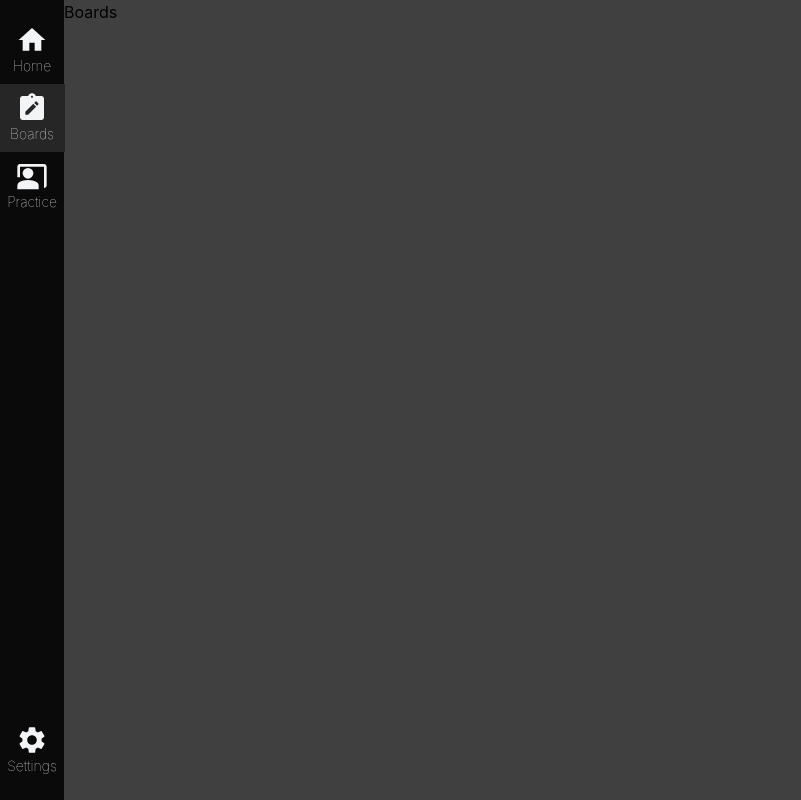
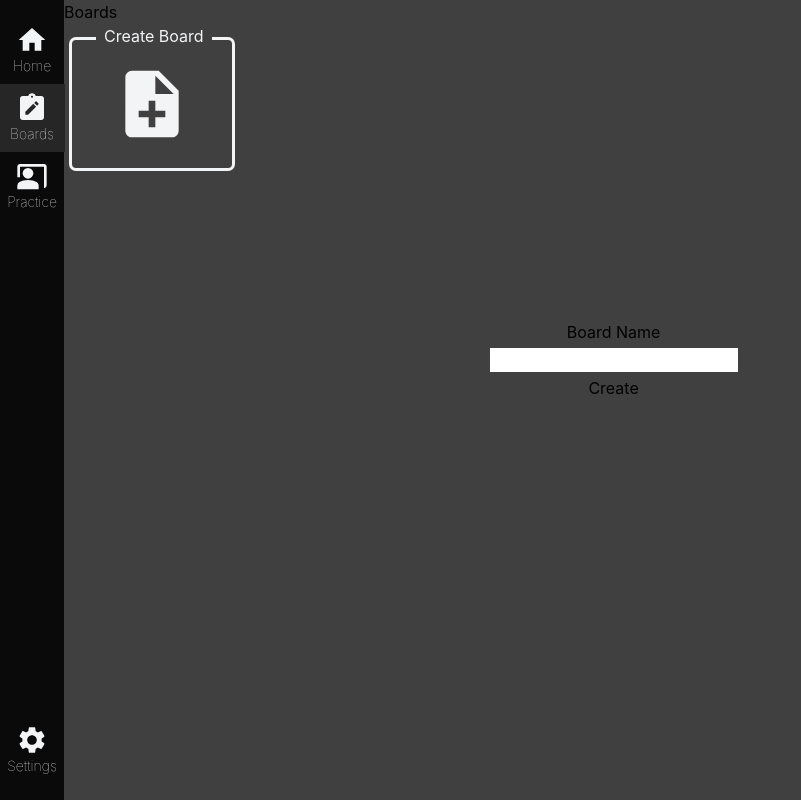
Before and after one commit to DortaEdward/studybuddy, a React (Vite) app: page /boards in a window 1280 px wide. Shown: the whole page, without its empty margins (0-801 px from the left). Built offline with nearby package versions, Linux system fonts and the light colour scheme.

Commit message:
Created Create card button

```diff
--- a/electron/preload.ts
+++ b/electron/preload.ts
@@ -1,3 +1,5 @@
+import { IpcRenderer } from "electron";
+
 function domReady(condition: DocumentReadyState[] = ['complete', 'interactive']) {
   return new Promise(resolve => {
     if (condition.includes(document.readyState)) {
--- /dev/null
+++ b/src/components/CreateBoard.tsx
@@ -0,0 +1,10 @@
+import { MdNoteAdd } from 'react-icons/md';
+
+const CreateBoard = () => {
+  return (<div className='text-gray-100 w-40 h-32 rounded outline relative ml-2 flex items-center justify-center'>
+    <p className='absolute -top-4 left-6 bg-neutral-700 px-2'>Create Board</p>
+    <MdNoteAdd size={80} />
+  </div>)
+}
+
+export default CreateBoard;
--- a/src/pages/Boards.tsx
+++ b/src/pages/Boards.tsx
@@ -1,5 +1,18 @@
+import CreateBoard from "../components/CreateBoard";
+
 const Boards = () => {
-  return(<div>Boards</div>)
+  return (
+    <div className="flex flex-col gap-4 w-full relative">
+      <h1>Boards</h1>
+      <div>
+        <CreateBoard />
+      </div>
+      <div className="absolute top-[40%] left-[35%] flex flex-col items-center gap-1">
+        <label>Board Name</label>
+        <input type="text" />
+        <button type="button">Create</button>
+      </div>
+    </div>)
 }
 
 export default Boards;
```
